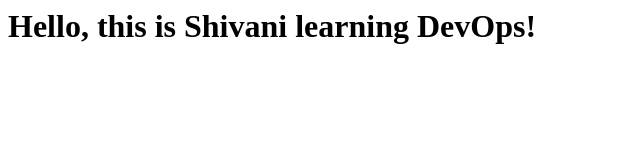
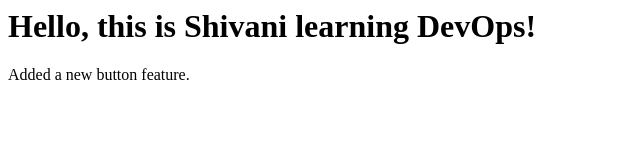
Before and after one commit to ShivaniNewDemo/NewDemo-App, a plain HTML site: page index.html in a window 1280 px wide. Shown: the whole page, without its empty margins (0-640 px from the left). Drawn offline with Linux system fonts and the light colour scheme.

Commit message:
feat: added button text

```diff
--- a/index.html
+++ b/index.html
@@ -1 +1,2 @@
 <h1>Hello, this is Shivani learning DevOps!</h1>
+<p>Added a new button feature.</p>
```
